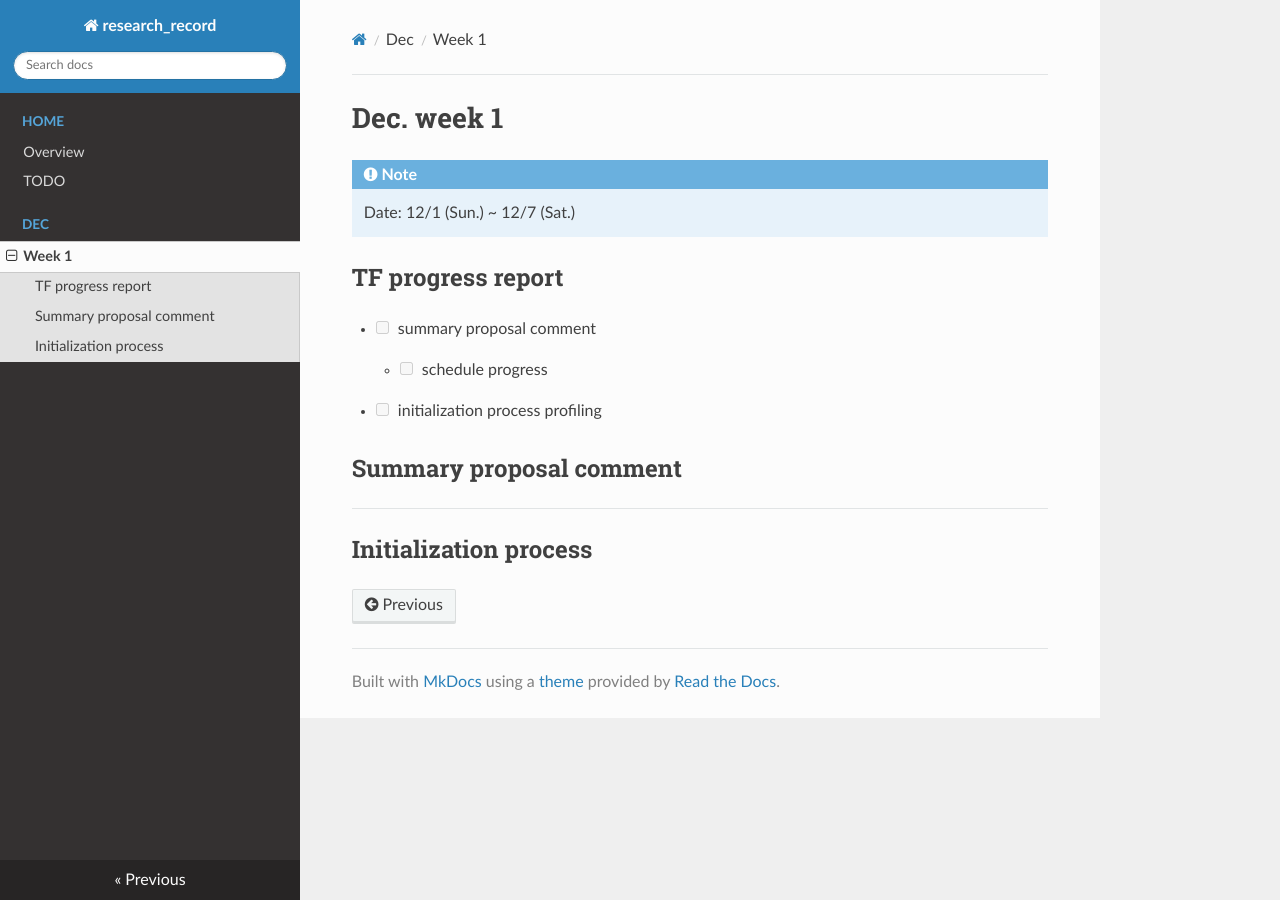
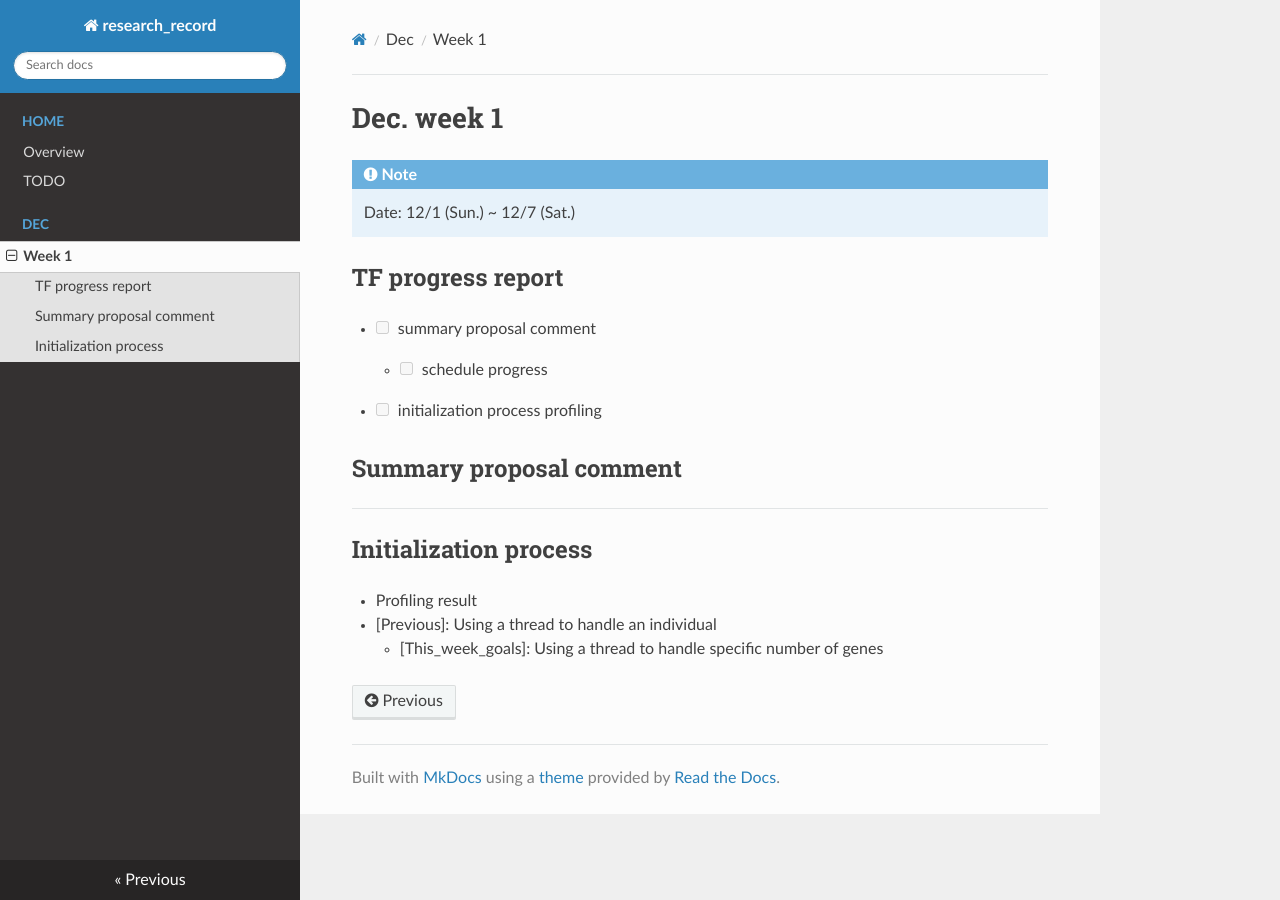
Before and after one commit to fffchameleon/research_record, an MkDocs documentation site: the page built from docs/dec_24/week1_dec.md, in a window 1280 px wide. Built offline with MkDocs 1.6.1, drawn with Linux system fonts in a browser that asks for light colours; nearby versions of some CDN libraries.

Commit message:
add week1 goals

```diff
--- a/docs/dec_24/week1_dec.md
+++ b/docs/dec_24/week1_dec.md
@@ -12,3 +12,6 @@
 ---
 
 ## Initialization process
+- Profiling result
+- [Previous]: Using a thread to handle an individual
+    - [This_week_goals]: Using a thread to handle specific number of genes
```
